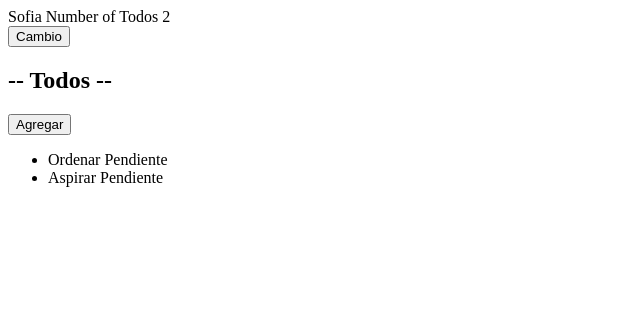
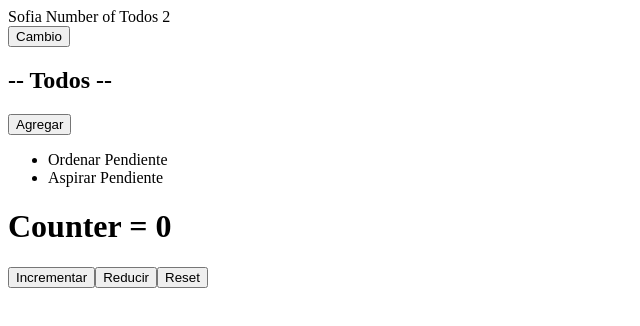
Before and after one commit to JorgeAlfaroAguirre/UltimateReact, a React (Vite) app in the folder 09-Gestión de estado global/todo/: page / in a window 1280 px wide. Shown: the top 326 px of the page, without its empty margins (0-640 px from the left). Built offline with nearby package versions, Linux system fonts and the light colour scheme.

Commit message:
Reducers

```diff
--- a/09-Gestión de estado global/todo/src/App.tsx
+++ b/09-Gestión de estado global/todo/src/App.tsx
@@ -3,6 +3,7 @@ import MainContent from "./components/MainContent";
 import TitlesProvider from "./providers/TitlesProvider";
 import TodosProvider from "./providers/TodosProvider";
 import UserProvider from "./providers/UserProvider";
+import Reducers from "./Reducers";
 
 function App() {
   console.log("App");
@@ -16,6 +17,8 @@ function App() {
           </TitlesProvider>
         </UserProvider>
       </TodosProvider>
+
+      <Reducers />
     </>
   );
 }
--- /dev/null
+++ b/09-Gestión de estado global/todo/src/Reducers.tsx
@@ -0,0 +1,35 @@
+import { useReducer, useState } from "react";
+
+type Props = {};
+
+type Action = { type: string };
+
+type Reducer = (state: number, action: Action) => number;
+
+const reducer: Reducer = (state, action) => {
+  switch (action.type) {
+    case "INCREMENT":
+      return state + 1;
+    case "DECREMENT":
+      return state - 1;
+    case "RESET":
+      return 0;
+  }
+  return state;
+};
+
+const Reducers = ({}: Props) => {
+  const [state, dispatch] = useReducer(reducer, 0); // Puede ser cualquier nombre el segundo valor, lo toma igual pero por convención se usa dispatch o emit
+  return (
+    <>
+      <h1>Counter = {state}</h1>
+      <button onClick={() => dispatch({ type: "INCREMENT" })}>
+        Incrementar
+      </button>
+      <button onClick={() => dispatch({ type: "DECREMENT" })}>Reducir</button>
+      <button onClick={() => dispatch({ type: "RESET" })}>Reset</button>
+    </>
+  );
+};
+
+export default Reducers;
```
Also changed, not shown: 1 other file (tests, documents, lock files or other folders).
